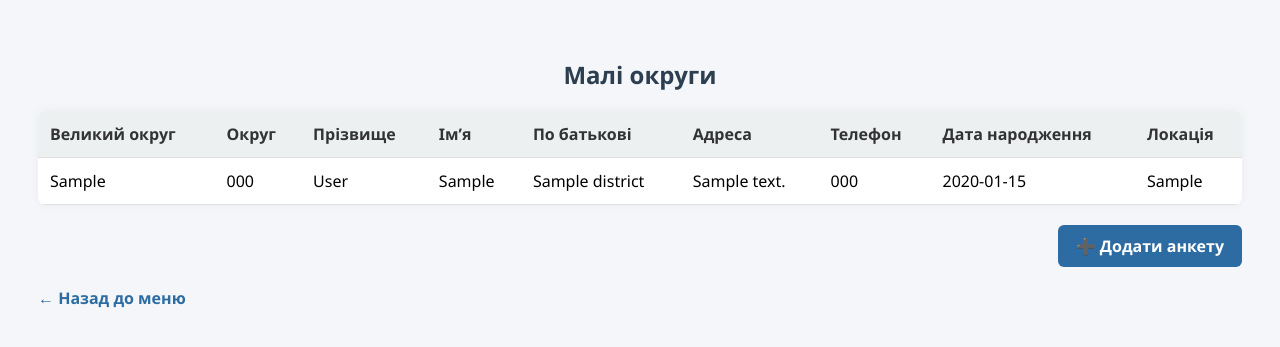
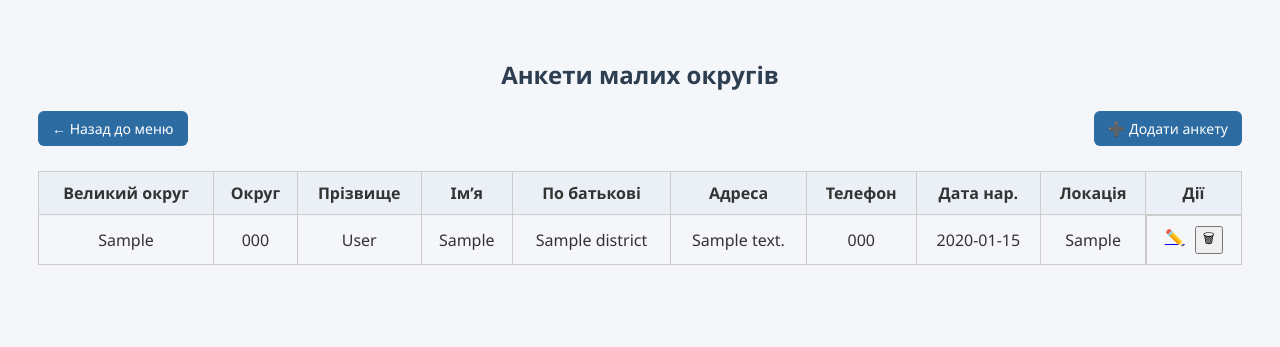
Before and after one commit to Aliina-ai/flask-form, a Flask app: page /small_list in a window 1280 px wide. Shown: the top 347 px of the page. Run offline with Flask 3, Linux system fonts and the light colour scheme; the visitor is signed in with stand-in values (Sample User, id 1); tables that the repository leaves empty hold one stand-in row (values such as "Sample post").

Commit message:
Update small_list.html

```diff
--- a/templates/small_list.html
+++ b/templates/small_list.html
@@ -2,11 +2,12 @@
 <html lang="uk">
 <head>
     <meta charset="UTF-8">
-    <title>Список малих округів</title>
+    <title>Малі округи</title>
     <style>
         body {
             font-family: 'Segoe UI', sans-serif;
             background-color: #f4f6f9;
+            color: #333;
             padding: 30px;
         }
         h2 {
@@ -16,37 +17,52 @@
         table {
             width: 100%;
             border-collapse: collapse;
-            background: #fff;
-            border-radius: 8px;
-            overflow: hidden;
-            box-shadow: 0 0 10px rgba(0,0,0,0.05);
+            margin-top: 25px;
         }
         th, td {
-            padding: 12px;
-            text-align: left;
-            border-bottom: 1px solid #e0e0e0;
+            border: 1px solid #ccc;
+            padding: 10px;
+            text-align: center;
         }
         th {
-            background-color: #ecf0f1;
-            color: #333;
+            background-color: #eaf0f6;
         }
-        tr:hover {
-            background-color: #f9f9f9;
+        .actions {
+            display: flex;
+            justify-content: center;
+            gap: 10px;
         }
-        .back-link {
-            display: inline-block;
-            margin-top: 20px;
+        .btn {
+            background-color: #2d6ca2;
+            color: white;
+            padding: 8px 14px;
+            border: none;
+            border-radius: 6px;
             text-decoration: none;
-            font-weight: bold;
-            color: #2d6ca2;
+            font-size: 14px;
+            cursor: pointer;
+        }
+        .btn:hover {
+            background-color: #1e4e79;
+        }
+        .top-buttons {
+            display: flex;
+            justify-content: space-between;
+            margin-bottom: 20px;
         }
     </style>
 </head>
 <body>
 
-    <h2>Малі округи</h2>
+<h2>Анкети малих округів</h2>
 
-    <table>
+<div class="top-buttons">
+    <a href="{{ url_for('home') }}" class="btn">← Назад до меню</a>
+    <a href="{{ url_for('add_small') }}" class="btn">➕ Додати анкету</a>
+</div>
+
+<table>
+    <thead>
         <tr>
             <th>Великий округ</th>
             <th>Округ</th>
@@ -55,9 +71,12 @@
             <th>По батькові</th>
             <th>Адреса</th>
             <th>Телефон</th>
-            <th>Дата народження</th>
+            <th>Дата нар.</th>
             <th>Локація</th>
+            <th>Дії</th>
         </tr>
+    </thead>
+    <tbody>
         {% for s in smalls %}
         <tr>
             <td>{{ s[1] }}</td>
@@ -69,24 +88,16 @@
             <td>{{ s[7] }}</td>
             <td>{{ s[8] }}</td>
             <td>{{ s[9] }}</td>
+            <td class="actions">
+                <a href="{{ url_for('edit_small', id=s[0]) }}">✏️</a>
+                <form action="{{ url_for('delete_small', id=s[0]) }}" method="POST" style="display:inline;">
+                    <button type="submit" onclick="return confirm('Ви впевнені, що хочете видалити цю анкету?')">🗑</button>
+                </form>
+            </td>
         </tr>
         {% endfor %}
-    </table>
-
-    <div style="text-align: right; margin-top: 20px;">
-    <a href="{{ url_for('add_small') }}"
-       style="display: inline-block;
-              background-color: #2d6ca2;
-              color: #fff;
-              padding: 10px 18px;
-              border-radius: 6px;
-              text-decoration: none;
-              font-weight: bold;">
-        ➕ Додати анкету
-    </a>
-</div>
-
-    <a href="{{ url_for('home') }}" class="back-link">← Назад до меню</a>
+    </tbody>
+</table>
 
 </body>
 </html>
```
